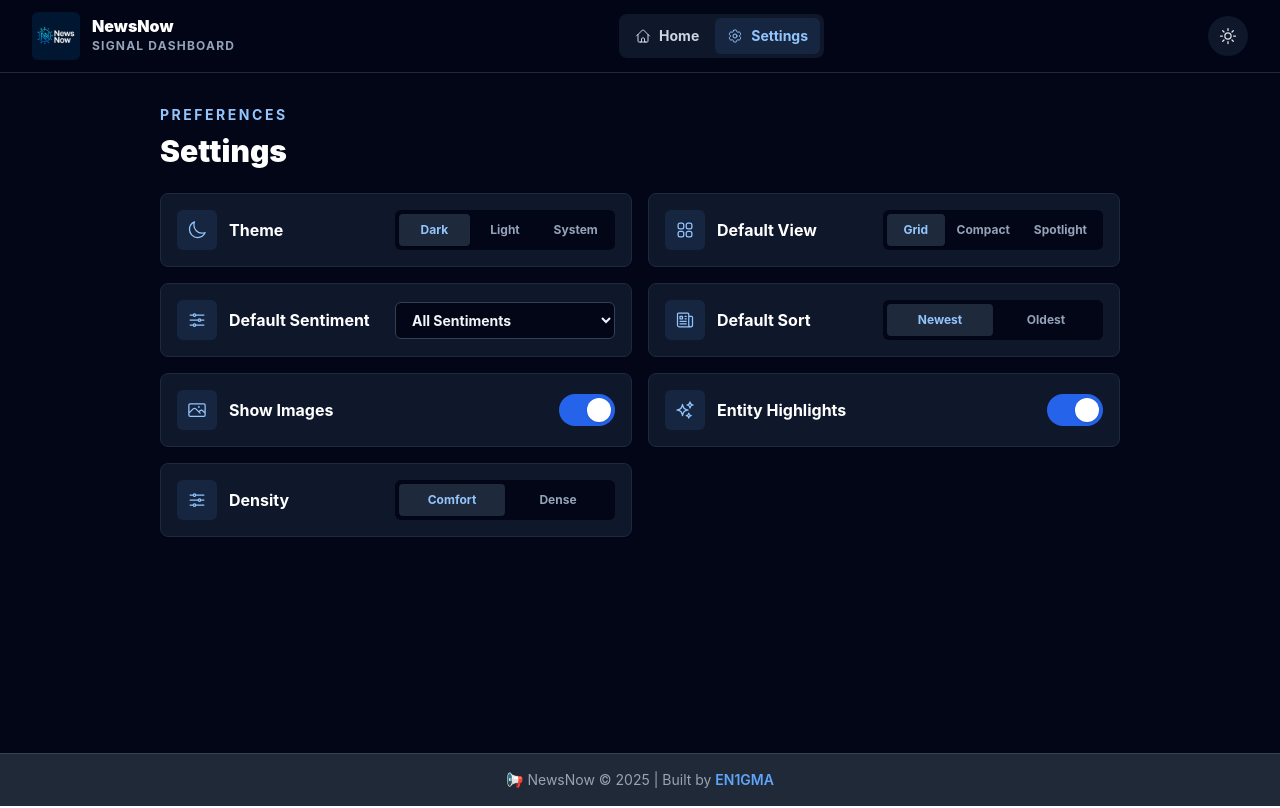
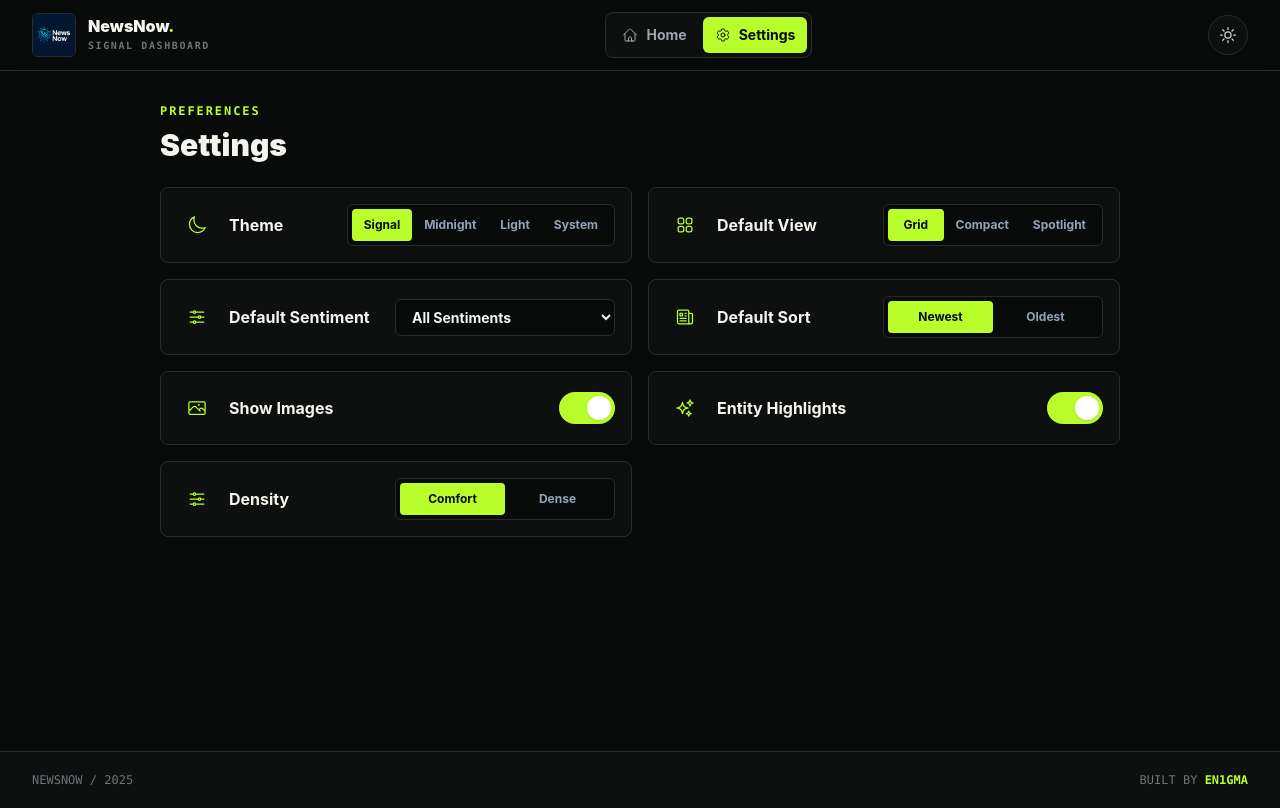
Before and after one commit to Enigma7484/news-dashboard, a React (Create React App) app: page /settings in a window 1280 px wide. Built offline with nearby package versions, Linux system fonts and the light colour scheme; no server answers.

Commit message:
Add Signal theme and preserve dashboard themes

```diff
--- a/src/App.tsx
+++ b/src/App.tsx
@@ -30,7 +30,7 @@ const App: React.FC = () => {
     const preferences = getPreferences();
     const next = {
       ...preferences,
-      theme: darkMode ? 'light' as const : 'dark' as const,
+      theme: darkMode ? 'light' as const : 'signal' as const,
     };
     savePreferences(next);
     applyTheme(next.theme);
@@ -40,7 +40,7 @@ const App: React.FC = () => {
 
   return (
     <Router>
-      <div className="min-h-screen bg-slate-50 text-slate-900 transition-colors dark:bg-slate-950 dark:text-slate-100">
+      <div className="min-h-screen bg-[var(--app-bg)] text-[var(--text)] transition-colors">
         <Header darkMode={darkMode} toggleDarkMode={toggleDarkMode} />
         <main className="min-h-[calc(100vh-168px)]">
           <Routes>
--- a/src/components/Footer.tsx
+++ b/src/components/Footer.tsx
@@ -3,11 +3,14 @@ import React from 'react';
 
 const Footer: React.FC = () => {
   return (
-    <footer className="bg-gray-100 dark:bg-gray-800 border-t border-gray-200 dark:border-gray-700 mt-12">
-      <div className="max-w-6xl mx-auto px-4 py-4 text-center text-sm text-gray-600 dark:text-gray-400">
-        📢 NewsNow &copy; {new Date().getFullYear()} | Built by{' '}
-        <span className="text-blue-600 dark:text-blue-400 font-semibold">
+    <footer className="mt-12 border-t border-[var(--line)] bg-[var(--panel)]">
+      <div className="mx-auto flex max-w-7xl items-center justify-between px-4 py-5 font-mono text-xs text-zinc-600 dark:text-zinc-500 sm:px-6 lg:px-8">
+        <span>NEWSNOW / {new Date().getFullYear()}</span>
+        <span>
+          BUILT BY{' '}
+          <span className="font-bold text-[var(--accent)]">
           EN1GMA
+          </span>
         </span>
       </div>
     </footer>
--- a/src/components/Header.tsx
+++ b/src/components/Header.tsx
@@ -14,26 +14,26 @@ const Header: React.FC<HeaderProps> = ({ darkMode, toggleDarkMode }) => {
   const linkClasses = (path: string) =>
     `inline-flex items-center gap-2 rounded-md px-3 py-2 text-sm font-bold transition ${
       location.pathname === path
-        ? 'bg-blue-50 text-blue-700 dark:bg-blue-400/10 dark:text-blue-300'
-        : 'text-slate-600 hover:bg-slate-100 hover:text-slate-950 dark:text-slate-300 dark:hover:bg-slate-800 dark:hover:text-white'
+        ? 'bg-[var(--accent)] text-[var(--accent-contrast)]'
+        : 'text-zinc-600 hover:bg-black/5 hover:text-black dark:text-zinc-400 dark:hover:bg-white/5 dark:hover:text-[var(--text)]'
     }`;
 
   return (
-    <header className="sticky top-0 z-50 border-b border-slate-200/80 bg-white/90 backdrop-blur dark:border-slate-800 dark:bg-slate-950/85">
+    <header className="sticky top-0 z-50 border-b border-[var(--line)] bg-[var(--app-bg)]/90 backdrop-blur">
       <div className="mx-auto flex max-w-7xl items-center justify-between px-4 py-3 sm:px-6 lg:px-8">
         <Link to="/" className="flex items-center gap-3">
-          <img src={Logo} alt="NewsNow" className="h-12 w-12 rounded-md object-cover" />
+          <img src={Logo} alt="NewsNow" className="h-11 w-11 rounded-md border border-[var(--line)] object-cover" />
           <div className="hidden sm:block">
-            <div className="text-base font-black leading-none text-slate-950 dark:text-white">
-              NewsNow
+            <div className="text-base font-black leading-none text-[var(--text)]">
+              NewsNow<span className="text-[var(--accent)]">.</span>
             </div>
-            <div className="mt-1 text-xs font-bold uppercase tracking-widest text-slate-400">
+            <div className="mt-1 font-mono text-[10px] font-bold uppercase tracking-[0.16em] text-zinc-500 dark:text-zinc-500">
               Signal Dashboard
             </div>
           </div>
         </Link>
 
-        <nav className="flex items-center gap-1 rounded-lg bg-slate-100 p-1 dark:bg-slate-900">
+        <nav className="flex items-center gap-1 rounded-lg border border-[var(--line)] bg-[var(--panel)] p-1">
           <Link to="/" className={linkClasses('/')}>
             <HomeIcon className="h-4 w-4" />
             Home
@@ -46,7 +46,7 @@ const Header: React.FC<HeaderProps> = ({ darkMode, toggleDarkMode }) => {
 
         <button
           onClick={toggleDarkMode}
-          className="inline-flex h-10 w-10 items-center justify-center rounded-full bg-slate-100 text-slate-700 transition hover:bg-slate-200 dark:bg-slate-900 dark:text-slate-200 dark:hover:bg-slate-800"
+          className="inline-flex h-10 w-10 items-center justify-center rounded-full border border-[var(--line)] bg-[var(--panel)] text-zinc-700 transition hover:border-[var(--accent)] hover:text-[var(--accent)] dark:text-zinc-300"
           aria-label={darkMode ? 'Switch to light theme' : 'Switch to dark theme'}
           title={darkMode ? 'Light theme' : 'Dark theme'}
         >
--- a/src/index.css
+++ b/src/index.css
@@ -4,13 +4,106 @@
 @tailwind utilities;
 
 @layer base {
+  :root {
+    --accent: #6d9700;
+    --accent-hover: #8fca00;
+    --accent-soft: #dfff94;
+    --accent-contrast: #111411;
+    --app-bg: #f3f3ed;
+    --panel: #ffffff;
+    --panel-muted: #eaeae3;
+    --line: #d7d8d1;
+    --text: #111411;
+  }
+
+  .dark {
+    --accent: #60a5fa;
+    --accent-hover: #93c5fd;
+    --accent-soft: #dbeafe;
+    --accent-contrast: #020617;
+    --app-bg: #020617;
+    --panel: #0f172a;
+    --panel-muted: #0b1220;
+    --line: #334155;
+    --text: #f8fafc;
+  }
+
+  .dark.theme-signal {
+    --accent: #b9ff2c;
+    --accent-hover: #d2ff78;
+    --accent-soft: #d7ff82;
+    --accent-contrast: #080b09;
+    --app-bg: #080b09;
+    --panel: #0d100e;
+    --panel-muted: #0a0d0b;
+    --line: #292d29;
+    --text: #f4f4ee;
+  }
+
+  html {
+    background: var(--app-bg);
+  }
+
   body {
     @apply antialiased;
+    letter-spacing: 0;
+  }
+
+  ::selection {
+    background: var(--accent);
+    color: var(--accent-contrast);
   }
 }
 
 @layer components {
   .entity-link {
-    @apply rounded bg-blue-50 px-1 font-semibold text-blue-700 underline decoration-blue-300 decoration-2 underline-offset-2 transition hover:bg-blue-100 hover:text-blue-900 dark:bg-blue-400/10 dark:text-blue-200 dark:decoration-blue-300/60 dark:hover:bg-blue-400/20;
+    @apply rounded px-1 font-semibold underline decoration-2 underline-offset-2 transition;
+    background: rgb(185 255 44 / 0.1);
+    color: #4f6f00;
+    text-decoration-color: rgb(101 139 0 / 0.45);
+  }
+
+  .entity-link:hover {
+    background: rgb(185 255 44 / 0.22);
+    color: #263700;
+  }
+
+  .dark .entity-link {
+    background: rgb(185 255 44 / 0.09);
+    color: var(--accent-soft);
+    text-decoration-color: color-mix(in srgb, var(--accent) 48%, transparent);
+  }
+
+  .dark .entity-link:hover {
+    background: rgb(185 255 44 / 0.17);
+    color: var(--accent);
+  }
+
+  .signal-grid {
+    background-image:
+      linear-gradient(color-mix(in srgb, var(--accent) 5%, transparent) 1px, transparent 1px),
+      linear-gradient(90deg, color-mix(in srgb, var(--accent) 5%, transparent) 1px, transparent 1px);
+    background-size: 32px 32px;
+  }
+
+  .signal-kicker {
+    @apply font-mono text-xs font-bold uppercase;
+    color: #658b00;
+    letter-spacing: 0.16em;
+  }
+
+  .dark .signal-kicker {
+    color: var(--accent);
+  }
+
+  .signal-focus:focus {
+    border-color: var(--accent);
+    box-shadow: 0 0 0 2px color-mix(in srgb, var(--accent) 18%, transparent);
+    outline: none;
+  }
+
+  .signal-pulse {
+    background: var(--accent);
+    box-shadow: 0 0 14px color-mix(in srgb, var(--accent) 70%, transparent);
   }
 }
--- a/src/pages/Home.tsx
+++ b/src/pages/Home.tsx
@@ -142,18 +142,20 @@ const Home: React.FC = () => {
   const totalPages = Math.ceil(pagination.total / pagination.page_size) || 1;
 
   return (
-    <div className="mx-auto max-w-7xl px-4 py-6 sm:px-6 lg:px-8">
-      <section className="mb-6 overflow-hidden rounded-lg border border-slate-200 bg-white shadow-sm dark:border-slate-800 dark:bg-slate-900">
+    <div className="mx-auto max-w-7xl px-4 py-7 sm:px-6 lg:px-8">
+      <section className="signal-grid relative mb-6 overflow-hidden border-y border-[var(--line)] bg-[var(--panel-muted)]">
+        <div className="absolute left-0 top-0 h-full w-1 bg-[var(--accent)]" />
         <div className="grid gap-6 p-5 lg:grid-cols-[1fr,340px] lg:p-6">
           <div>
-            <p className="mb-2 text-sm font-bold uppercase tracking-[0.18em] text-blue-600 dark:text-blue-300">
-              Live digest
+            <p className="signal-kicker mb-3 flex items-center gap-2">
+              <span className="signal-pulse h-2 w-2 rounded-full" />
+              Live digest / Active
             </p>
-            <h1 className="text-3xl font-black leading-tight text-slate-950 dark:text-white sm:text-4xl">
-              Latest News
+            <h1 className="text-3xl font-black leading-tight text-[var(--text)] sm:text-4xl">
+              The world, reduced to <span className="text-[var(--accent)]">signal.</span>
             </h1>
-            <p className="mt-3 max-w-2xl text-sm leading-6 text-slate-600 dark:text-slate-300">
-              Fresh articles from the scraper, cleaned for duplicate junk, grouped by sentiment, and enriched with source and entity links.
+            <p className="mt-3 max-w-2xl text-sm leading-6 text-zinc-600 dark:text-zinc-400">
+              Current reporting across trusted sources, cleaned, classified, and ready to scan.
             </p>
           </div>
           <div className="grid grid-cols-3 gap-2">
@@ -164,10 +166,10 @@ const Home: React.FC = () => {
         </div>
       </section>
 
-      <section className="mb-6 rounded-lg border border-slate-200 bg-white p-3 shadow-sm dark:border-slate-800 dark:bg-slate-900">
+      <section className="mb-6 rounded-lg border border-[var(--line)] bg-[var(--panel)] p-3">
         <div className="grid gap-3 lg:grid-cols-[minmax(260px,1fr),180px,180px,auto]">
-          <div className="flex min-w-0 overflow-hidden rounded-md border border-slate-200 bg-slate-50 focus-within:ring-2 focus-within:ring-blue-400 dark:border-slate-700 dark:bg-slate-950">
-            <div className="flex items-center px-3 text-slate-400">
+          <div className="signal-focus flex min-w-0 overflow-hidden rounded-md border border-[var(--line)] bg-[var(--app-bg)] focus-within:border-[var(--accent)]">
+            <div className="flex items-center px-3 text-zinc-500">
               <MagnifyingGlassIcon className="h-5 w-5" />
             </div>
             <input
@@ -178,11 +180,11 @@ const Home: React.FC = () => {
               onKeyDown={(e) => {
                 if (e.key === 'Enter') loadArticles(0);
               }}
-              className="min-w-0 flex-1 bg-transparent px-1 py-3 text-sm font-medium text-slate-900 outline-none placeholder:text-slate-400 dark:text-white"
+              className="min-w-0 flex-1 bg-transparent px-1 py-3 text-sm font-medium text-[var(--text)] outline-none placeholder:text-zinc-500"
             />
             <button
               onClick={() => loadArticles(0)}
-              className="bg-blue-600 px-4 text-sm font-bold text-white transition hover:bg-blue-500"
+              className="bg-[var(--accent)] px-4 text-sm font-black text-[var(--accent-contrast)] transition hover:bg-[var(--accent-hover)]"
             >
               Search
             </button>
@@ -195,7 +197,7 @@ const Home: React.FC = () => {
               updatePreferences({ sentiment });
               loadArticles(0, searchQuery, preferences.sort, sentiment);
             }}
-            className="rounded-md border border-slate-200 bg-slate-50 px-3 py-3 text-sm font-bold text-slate-700 outline-none focus:ring-2 focus:ring-blue-400 dark:border-slate-700 dark:bg-slate-950 dark:text-slate-100"
+            className="signal-focus rounded-md border border-[var(--line)] bg-[var(--app-bg)] px-3 py-3 text-sm font-bold text-zinc-700 dark:text-zinc-200"
           >
             <option value="">All Sentiments</option>
             <option value="positive">Positive</option>
@@ -210,21 +212,21 @@ const Home: React.FC = () => {
               updatePreferences({ sort });
               loadArticles(0, searchQuery, sort, preferences.sentiment);
             }}
-            className="rounded-md border border-slate-200 bg-slate-50 px-3 py-3 text-sm font-bold text-slate-700 outline-none focus:ring-2 focus:ring-blue-400 dark:border-slate-700 dark:bg-slate-950 dark:text-slate-100"
+            className="signal-focus rounded-md border border-[var(--line)] bg-[var(--app-bg)] px-3 py-3 text-sm font-bold text-zinc-700 dark:text-zinc-200"
           >
             <option value="desc">Newest First</option>
             <option value="asc">Oldest First</option>
           </select>
 
-          <div className="flex rounded-md bg-slate-100 p-1 dark:bg-slate-950">
+          <div className="flex rounded-md border border-[var(--line)] bg-[var(--app-bg)] p-1">
             {viewOptions.map(({ value, label, icon: Icon }) => (
               <button
                 key={value}
                 onClick={() => updatePreferences({ view: value })}
                 className={`inline-flex h-10 w-11 items-center justify-center rounded-md transition ${
                   preferences.view === value
-                    ? 'bg-white text-blue-600 shadow-sm dark:bg-slate-800 dark:text-blue-300'
-                    : 'text-slate-500 hover:text-slate-900 dark:text-slate-400 dark:hover:text-white'
+                    ? 'bg-[var(--accent)] text-[var(--accent-contrast)]'
+                    : 'text-zinc-500 hover:text-black dark:text-zinc-500 dark:hover:text-[var(--text)]'
                 }`}
                 title={label}
                 aria-label={`${label} view`}
@@ -237,16 +239,16 @@ const Home: React.FC = () => {
       </section>
 
       {isLoading ? (
-        <div className="flex min-h-[360px] flex-col items-center justify-center text-slate-500 dark:text-slate-400">
-          <div className="h-12 w-12 animate-spin rounded-full border-4 border-blue-200 border-t-blue-600" />
-          <p className="mt-3 text-sm font-semibold">Loading articles...</p>
+        <div className="flex min-h-[360px] flex-col items-center justify-center text-zinc-500">
+          <div className="h-12 w-12 animate-spin rounded-full border-2 border-[var(--line)] border-t-[var(--accent)]" />
+          <p className="mt-3 font-mono text-xs font-semibold uppercase tracking-[0.14em]">Loading signal...</p>
         </div>
       ) : loadError ? (
         <div className="rounded-lg border border-rose-200 bg-rose-50 p-8 text-center dark:border-rose-900/60 dark:bg-rose-950/30">
           <p className="font-semibold text-rose-700 dark:text-rose-200">{loadError}</p>
           <button
             onClick={() => loadArticles(0)}
-            className="mt-4 rounded-md bg-blue-600 px-4 py-2 text-sm font-bold text-white transition hover:bg-blue-500"
+            className="mt-4 rounded-md bg-[var(--accent)] px-4 py-2 text-sm font-black text-[var(--accent-contrast)] transition hover:bg-[var(--accent-hover)]"
           >
             Retry
           </button>
@@ -265,7 +267,7 @@ const Home: React.FC = () => {
           ))}
         </div>
       ) : (
-        <div className="rounded-lg border border-slate-200 bg-white p-10 text-center text-slate-500 dark:border-slate-800 dark:bg-slate-900 dark:text-slate-400">
+        <div className="rounded-lg border border-[var(--line)] bg-[var(--panel)] p-10 text-center text-zinc-500">
           No articles found.
         </div>
       )}
@@ -276,11 +278,11 @@ const Home: React.FC = () => {
             loadArticles(Math.max(0, pagination.offset - pagination.page_size))
           }
           disabled={pagination.offset === 0}
-          className="rounded-md bg-slate-900 px-4 py-2 text-sm font-bold text-white transition hover:bg-slate-700 disabled:cursor-not-allowed disabled:bg-slate-200 disabled:text-slate-500 dark:bg-white dark:text-slate-950 dark:hover:bg-slate-200 dark:disabled:bg-slate-800 dark:disabled:text-slate-500"
+          className="rounded-md border border-[var(--line)] bg-[var(--panel)] px-4 py-2 text-sm font-bold text-[var(--text)] transition hover:border-[var(--accent)] disabled:cursor-not-allowed disabled:opacity-40"
         >
           Prev
         </button>
-        <span className="rounded-full bg-slate-100 px-4 py-2 text-sm font-bold text-slate-600 dark:bg-slate-800 dark:text-slate-300">
+        <span className="font-mono text-xs font-bold uppercase tracking-[0.12em] text-zinc-600 dark:text-zinc-400">
           Page {page} of {totalPages}
         </span>
         <button
@@ -288,7 +290,7 @@ const Home: React.FC = () => {
             loadArticles(pagination.offset + pagination.page_size)
           }
           disabled={!pagination.has_more}
-          className="rounded-md bg-blue-600 px-4 py-2 text-sm font-bold text-white transition hover:bg-blue-500 disabled:cursor-not-allowed disabled:bg-slate-200 disabled:text-slate-500 dark:disabled:bg-slate-800 dark:disabled:text-slate-500"
+          className="rounded-md bg-[var(--accent)] px-4 py-2 text-sm font-black text-[var(--accent-contrast)] transition hover:bg-[var(--accent-hover)] disabled:cursor-not-allowed disabled:bg-zinc-300 disabled:text-zinc-500 dark:disabled:bg-[#1b1f1c] dark:disabled:text-zinc-600"
         >
           Next
         </button>
@@ -307,15 +309,15 @@ function Metric({
   tone?: 'slate' | 'emerald' | 'rose';
 }) {
   const toneClass = {
-    slate: 'text-slate-950 dark:text-white',
+    slate: 'text-[var(--accent)]',
     emerald: 'text-emerald-700 dark:text-emerald-300',
     rose: 'text-rose-700 dark:text-rose-300',
   }[tone];
 
   return (
-    <div className="rounded-lg bg-slate-100 p-3 text-center dark:bg-slate-950">
+    <div className="border border-[var(--line)] bg-[var(--app-bg)] p-3 text-center">
       <div className={`text-2xl font-black ${toneClass}`}>{value}</div>
-      <div className="mt-1 text-xs font-bold uppercase tracking-wide text-slate-500">
+      <div className="mt-1 font-mono text-[10px] font-bold uppercase tracking-[0.14em] text-zinc-500">
         {label}
       </div>
     </div>
--- a/src/pages/Settings.tsx
+++ b/src/pages/Settings.tsx
@@ -33,10 +33,10 @@ const Settings: React.FC = () => {
   return (
     <div className="mx-auto max-w-5xl px-4 py-8 sm:px-6 lg:px-8">
       <div className="mb-6">
-        <p className="mb-2 text-sm font-bold uppercase tracking-[0.18em] text-blue-600 dark:text-blue-300">
+        <p className="signal-kicker mb-2">
           Preferences
         </p>
-        <h1 className="text-3xl font-black text-slate-950 dark:text-white">
+        <h1 className="text-3xl font-black text-[var(--text)]">
           Settings
         </h1>
       </div>
@@ -49,7 +49,8 @@ const Settings: React.FC = () => {
             <Segmented
               value={preferences.theme}
               options={[
-                ['dark', 'Dark'],
+                ['signal', 'Signal'],
+                ['dark', 'Midnight'],
                 ['light', 'Light'],
                 ['system', 'System'],
               ]}
@@ -81,7 +82,7 @@ const Settings: React.FC = () => {
             <select
               value={preferences.sentiment}
               onChange={(e) => update({ sentiment: e.target.value as SentimentFilter })}
-              className="w-full rounded-md border border-slate-200 bg-slate-50 px-3 py-2 text-sm font-bold text-slate-700 outline-none focus:ring-2 focus:ring-blue-400 dark:border-slate-700 dark:bg-slate-950 dark:text-slate-100"
+              className="signal-focus w-full rounded-md border border-[var(--line)] bg-[var(--app-bg)] px-3 py-2 text-sm font-bold text-slate-700 dark:text-slate-100"
             >
               <option value="">All Sentiments</option>
               <option value="positive">Positive</option>
@@ -161,14 +162,14 @@ function SettingsPanel({
   control: React.ReactNode;
 }) {
   return (
-    <section className="flex items-center justify-between gap-4 rounded-lg border border-slate-200 bg-white p-4 shadow-sm dark:border-slate-800 dark:bg-slate-900">
+    <section className="flex flex-col gap-4 rounded-lg border border-[var(--line)] bg-[var(--panel)] p-4 sm:flex-row sm:items-center sm:justify-between">
       <div className="flex min-w-0 items-center gap-3">
-        <div className="flex h-10 w-10 items-center justify-center rounded-md bg-blue-50 text-blue-600 dark:bg-blue-400/10 dark:text-blue-300">
+        <div className="flex h-10 w-10 items-center justify-center rounded-md bg-[var(--accent)]/10 text-[var(--accent)]">
           <Icon className="h-5 w-5" />
         </div>
-        <h2 className="font-bold text-slate-900 dark:text-white">{title}</h2>
+        <h2 className="font-bold text-[var(--text)]">{title}</h2>
       </div>
-      <div className="min-w-[220px]">{control}</div>
+      <div className="w-full min-w-0 sm:w-auto sm:min-w-[220px]">{control}</div>
     </section>
   );
 }
@@ -183,14 +184,14 @@ function Segmented({
   onChange: (value: string) => void;
 }) {
   return (
-    <div className="flex rounded-md bg-slate-100 p-1 dark:bg-slate-950">
+    <div className="flex rounded-md border border-[var(--line)] bg-[var(--app-bg)] p-1">
       {options.map(([optionValue, label]) => (
         <button
           key={optionValue}
           onClick={() => onChange(optionValue)}
           className={`flex-1 rounded px-3 py-2 text-xs font-bold transition ${
             value === optionValue
-              ? 'bg-white text-blue-600 shadow-sm dark:bg-slate-800 dark:text-blue-300'
+              ? 'bg-[var(--accent)] text-[var(--accent-contrast)]'
               : 'text-slate-500 hover:text-slate-900 dark:text-slate-400 dark:hover:text-white'
           }`}
         >
@@ -212,7 +213,7 @@ function Toggle({
     <button
       onClick={onChange}
       className={`ml-auto flex h-8 w-14 items-center rounded-full p-1 transition ${
-        checked ? 'bg-blue-600' : 'bg-slate-300 dark:bg-slate-700'
+        checked ? 'bg-[var(--accent)]' : 'bg-slate-300 dark:bg-slate-700'
       }`}
       aria-pressed={checked}
     >
--- a/src/utils/preferences.ts
+++ b/src/utils/preferences.ts
@@ -1,7 +1,7 @@
 export type SentimentFilter = '' | 'positive' | 'neutral' | 'negative';
 export type SortOrder = 'asc' | 'desc';
 export type ViewMode = 'grid' | 'compact' | 'spotlight';
-export type ThemeMode = 'dark' | 'light' | 'system';
+export type ThemeMode = 'signal' | 'dark' | 'light' | 'system';
 export type Density = 'comfortable' | 'compact';
 
 export interface Preferences {
@@ -20,7 +20,7 @@ export const defaultPreferences: Preferences = {
   sentiment: '',
   sort: 'desc',
   view: 'grid',
-  theme: 'dark',
+  theme: 'signal',
   density: 'comfortable',
   showImages: true,
   highlightEntities: true,
@@ -33,6 +33,7 @@ function normalizeSentiment(value: unknown): SentimentFilter {
 }
 
 function readLegacyPreferences(): Partial<Preferences> {
+  const legacyDarkMode = localStorage.getItem('darkMode');
   return {
     sentiment: normalizeSentiment(
       localStorage.getItem('defaultSentiment') === 'all'
@@ -40,7 +41,9 @@ function readLegacyPreferences(): Partial<Preferences> {
         : localStorage.getItem('defaultSentiment')
     ),
     sort: localStorage.getItem('defaultSort') === 'asc' ? 'asc' : 'desc',
-    theme: localStorage.getItem('darkMode') === 'false' ? 'light' : 'dark',
+    ...(legacyDarkMode === null
+      ? {}
+      : { theme: legacyDarkMode === 'false' ? 'light' as const : 'dark' as const }),
   };
 }
 
@@ -57,7 +60,7 @@ export function getPreferences(): Preferences {
       view: ['grid', 'compact', 'spotlight'].includes(parsed.view)
         ? parsed.view
         : defaultPreferences.view,
-      theme: ['dark', 'light', 'system'].includes(parsed.theme)
+      theme: ['signal', 'dark', 'light', 'system'].includes(parsed.theme)
         ? parsed.theme
         : defaultPreferences.theme,
       density: parsed.density === 'compact' ? 'compact' : 'comfortable',
@@ -78,6 +81,8 @@ export function savePreferences(next: Preferences) {
 
 export function applyTheme(theme: ThemeMode) {
   const prefersDark = window.matchMedia('(prefers-color-scheme: dark)').matches;
-  const shouldUseDark = theme === 'dark' || (theme === 'system' && prefersDark);
+  const shouldUseDark =
+    theme === 'signal' || theme === 'dark' || (theme === 'system' && prefersDark);
   document.documentElement.classList.toggle('dark', shouldUseDark);
+  document.documentElement.classList.toggle('theme-signal', theme === 'signal');
 }
```
Also changed, not shown: src/components/ArticleCard.tsx (+13 -14 lines), src/pages/ArticleDetail.tsx (+6 -6 lines).
